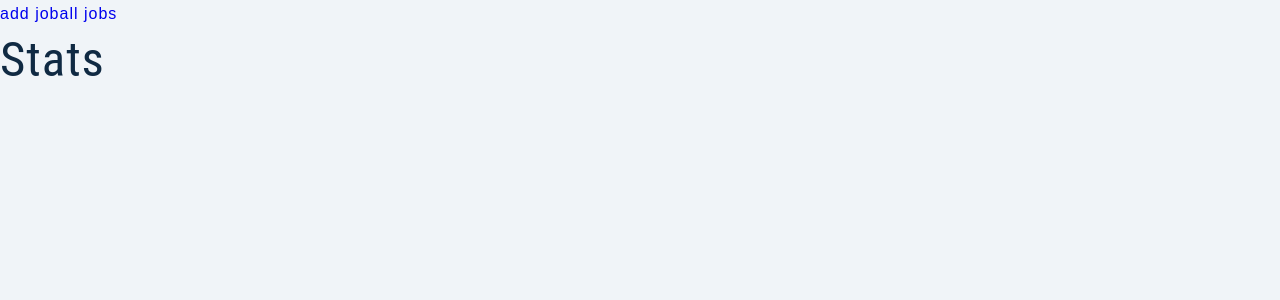
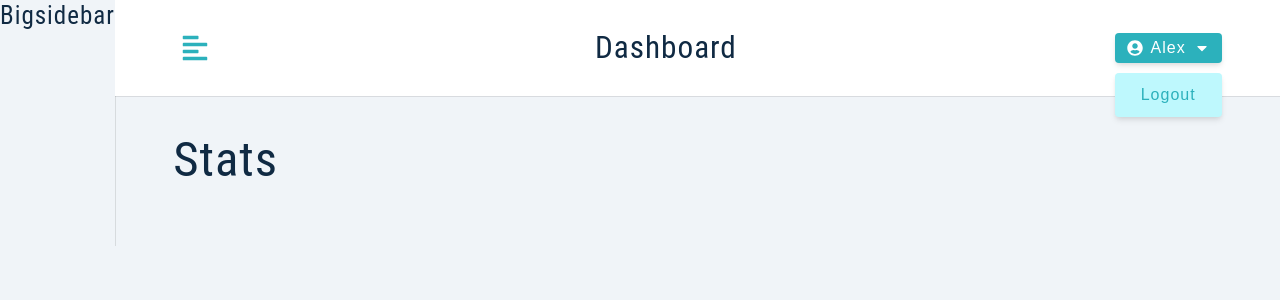
Before and after one commit to alexokin/Jobify, a React (Vite) app in the folder client/: page / in a window 1280 px wide. Shown: the top 300 px of the page. Built offline with nearby package versions, Linux system fonts and the light colour scheme; sample sign-in values are in the browser's storage.

Commit message:
added nav bar structure

```diff
--- a/client/package.json
+++ b/client/package.json
@@ -15,6 +15,7 @@
     "normalize.css": "^8.0.1",
     "react": "^18.2.0",
     "react-dom": "^18.2.0",
+    "react-icons": "^4.9.0",
     "react-router-dom": "^6.11.2",
     "styled-components": "^5.3.11"
   },
--- /dev/null
+++ b/client/src/components/big-sidebar.jsx
@@ -0,0 +1,12 @@
+import React from "react";
+import Wrapper from "../assets/wrappers/BigSidebar";
+
+const BigSidebar = () => {
+  return (
+    <Wrapper>
+      <h4>bigsidebar</h4>
+    </Wrapper>
+  );
+};
+
+export default BigSidebar;
--- /dev/null
+++ b/client/src/components/nav-bar.jsx
@@ -0,0 +1,47 @@
+import React, { useState } from "react";
+import Wrapper from "../assets/wrappers/Navbar";
+import { FaAlignLeft, FaUserCircle, FaCaretDown } from "react-icons/fa";
+import { useAppContext } from "../context/appContext";
+import Logo from "./logo";
+
+const NavBar = () => {
+  return (
+    <Wrapper>
+      <div className="nav-center">
+        <button
+          className="toggle-btn"
+          type="button"
+          onClick={() => console.log("toggle sidebar")}
+        >
+          <FaAlignLeft />
+        </button>
+        <div>
+          <Logo />
+          <h3 className="logo-text">dashboard</h3>
+        </div>
+        <div className="btn-container">
+          <button
+            className="btn"
+            type="button"
+            onClick={() => console.log("show/hide dropdown")}
+          >
+            <FaUserCircle />
+            alex
+            <FaCaretDown />
+          </button>
+          <div className="dropdown show-dropdown">
+            <button
+              onClick={() => console.log("logout user")}
+              type="button"
+              className="dropdown-btn"
+            >
+              logout
+            </button>
+          </div>
+        </div>
+      </div>
+    </Wrapper>
+  );
+};
+
+export default NavBar;
--- /dev/null
+++ b/client/src/components/small-sidebar.jsx
@@ -0,0 +1,12 @@
+import React from "react";
+import Wrapper from "../assets/wrappers/SmallSidebar";
+
+const SmallSidebar = () => {
+  return (
+    <Wrapper>
+      <h4>smallsidebar</h4>
+    </Wrapper>
+  );
+};
+
+export default SmallSidebar;
--- a/client/src/pages/dashboard/shared-layout.jsx
+++ b/client/src/pages/dashboard/shared-layout.jsx
@@ -1,18 +1,25 @@
-import React from 'react'
-import { Link, Outlet } from 'react-router-dom'
-import Wrapper from '../../assets/wrappers/SharedLayout'
+import React from "react";
+import { Link, Outlet } from "react-router-dom";
+import Wrapper from "../../assets/wrappers/SharedLayout";
+import BigSidebar from "../../components/big-sidebar";
+import SmallSidebar from "../../components/small-sidebar";
+import NavBar from "../../components/nav-bar";
 
 const SharedLayout = () => {
   return (
     <Wrapper>
-      <nav>
-        <Link to="add-job">add job</Link>
-        <Link to="all-jobs">all jobs</Link>
+      <main className="dashboard">
+        <SmallSidebar />
+        <BigSidebar />
+        <div>
+          <NavBar />
+          <div className="dashboard-page">
+            <Outlet />
+          </div>
+        </div>
+      </main>
+    </Wrapper>
+  );
+};
 
-      </nav>
-      <Outlet/>
-    </Wrapper>
-  )
-}
-
-export default SharedLayout
+export default SharedLayout;
```
Also changed, not shown: 1 other file (tests, documents, lock files or other folders).
